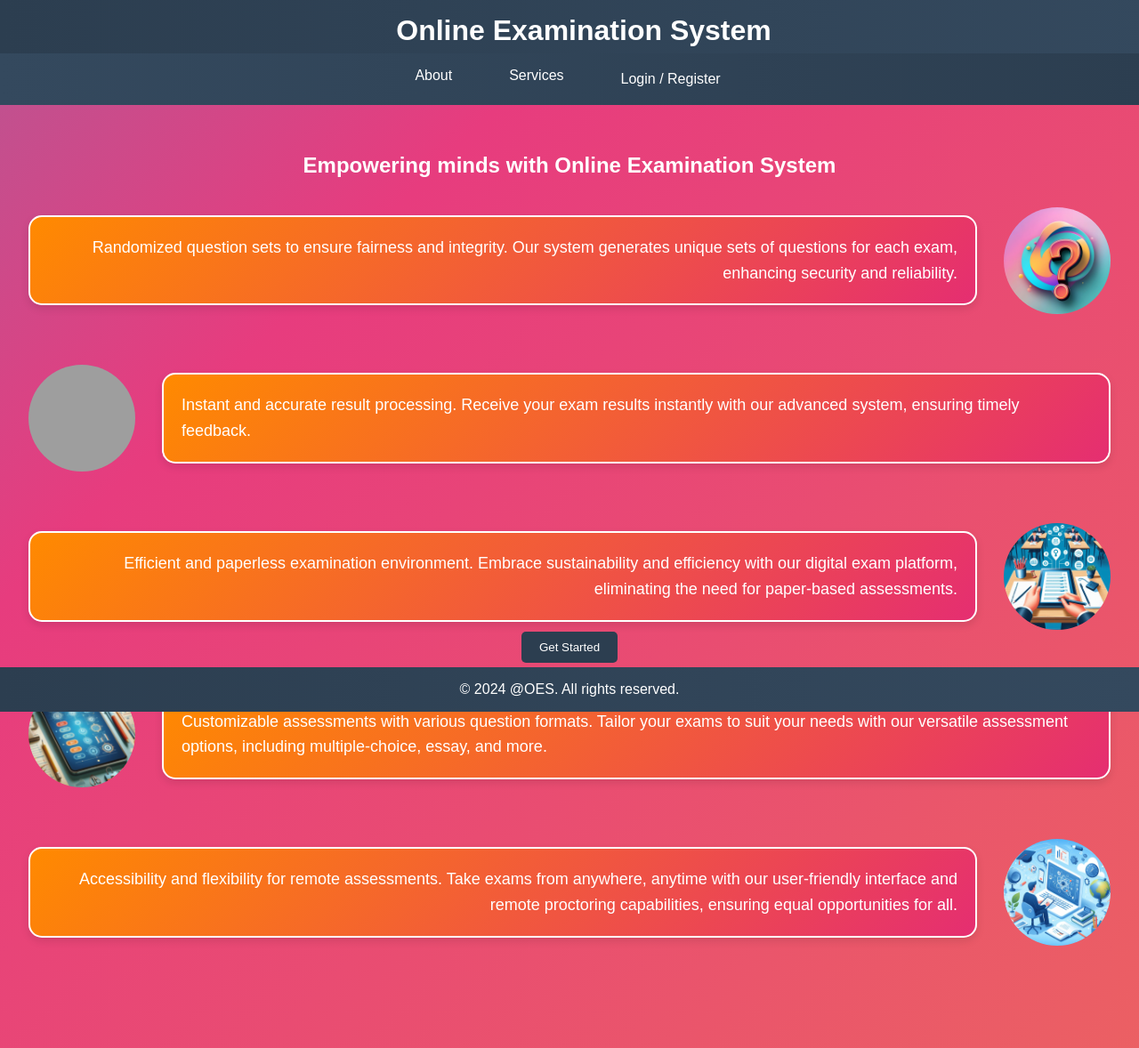
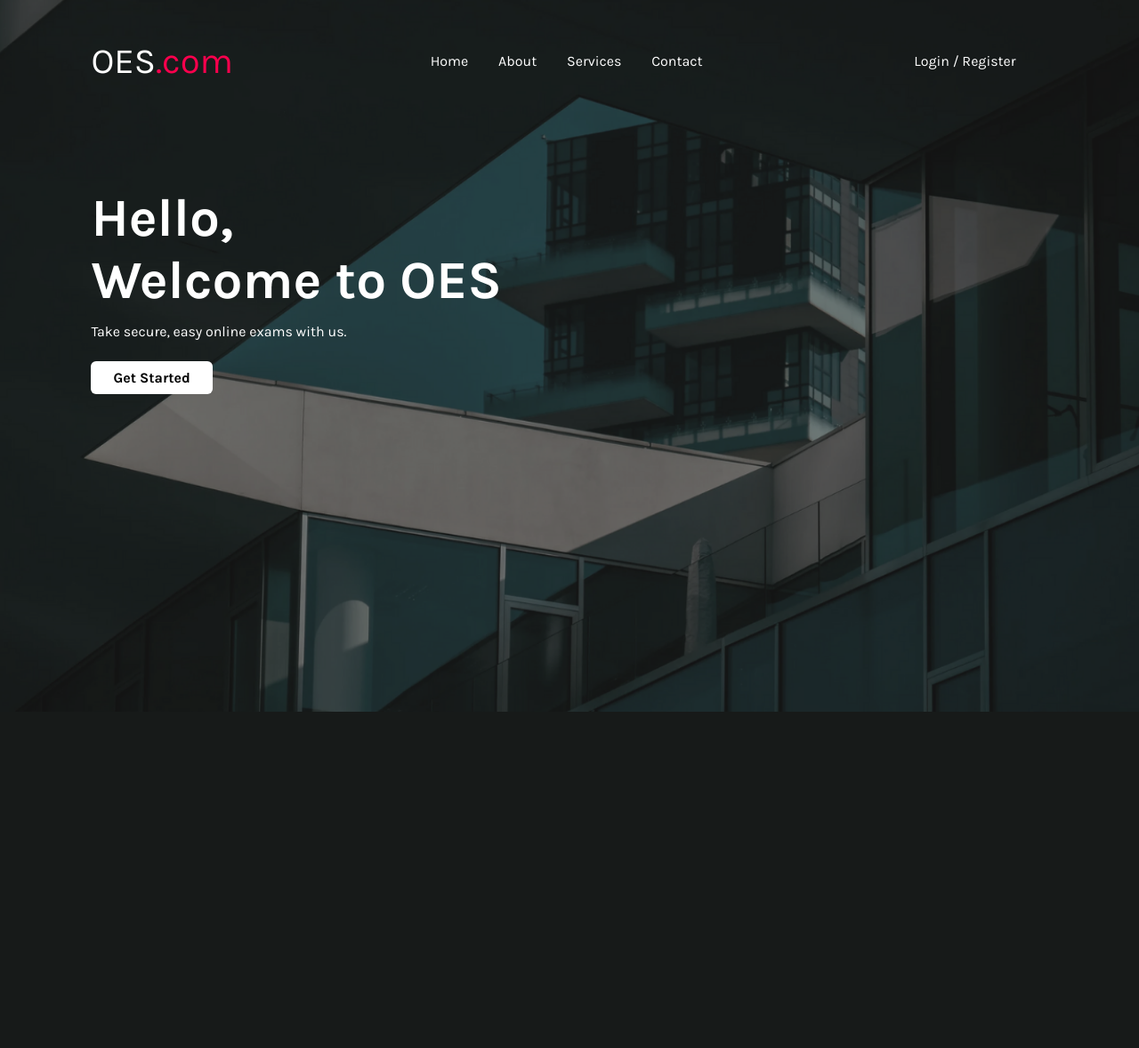
Before and after one commit to reev123/Updated-codes, a PHP site: page /project1/homepage.html in a window 1280 px wide. Shown: the whole page at 89% size. After the commit the page ends 800 px from the top, so only its background shows below. Run offline with PHP 8.4, Linux system fonts and the light colour scheme; grey boxes are pictures that could not be loaded.

Commit message:
Add files via upload

```diff
--- a/OES/homepage.html
+++ b/OES/homepage.html
@@ -1,95 +1,101 @@
 <!DOCTYPE html>
 <html lang="en">
-
 <head>
   <meta charset="UTF-8">
   <meta name="viewport" content="width=device-width, initial-scale=1.0">
-    <title>Online Exam Portal</title>
+  <meta http-equiv="X-UA-Compatible" content="ie=edge">
+  <title>Simple Website Design</title>
+</head>
 <style>
-        body {
-            font-family: Arial, sans-serif;
+  @import url('https://fonts.googleapis.com/css2?family=Karla:wght@300;400;500;600;700&display=swap');
+*{
   margin: 0;
   padding: 0;
-            background: linear-gradient(-45deg, #ee7752, #e73c7e, #23a6d5, #23d5ab);
-            background-size: 400% 400%;
-            animation: gradient 15s ease infinite;
+  box-sizing: border-box;
+  font-family: 'Karla', sans-serif;
+}
+body{
+  color: #fff;
+}
+.container{
+  width: 100%;
   height: 100vh;
+  background-image: url(canva.png);
+  background-position: center;
+  background-size: cover;
+  padding-top: 35px;
+  padding-left: 8%;
+  padding-right: 8%;
+}
+nav{
+  padding: 10px 0;
+  display: flex;
+  align-items: center;
+  justify-content: space-between;
+}
+.logo a{
+  font-size: 40px;
+  text-decoration: none;
+}
+span{
+  color: #f9004d;
+}
+nav ul li{
+  display: inline-block;
+  list-style: none;
+  margin: 10px 15px;
+}
+nav ul li a{
+  text-decoration: none;
+  transition: 0.5s;
+}
+nav ul li a:hover{
+  color: #f9004d;
+}
+.login{
+  text-decoration: none;
+  margin-right: 15px;
+  font-size: 18px;
+}
+.btn{
+  background: #000;
+  border-radius: 6px;
+  padding: 9px 25px;
+  text-decoration: none;
+  transition: 0.5s;
+  font-size: 18px;
 }
 
-        @keyframes gradient {
-            0% {
-                background-position: 0% 50%;
+.content{
+  margin-top: 10%;
+  max-width: 600px;
 }
-
-            50% {
-                background-position: 100% 50%;
+.content h2{
+  font-size: 60px
 }
-
-            100% {
-                background-position: 0% 50%;
+.content p{
+  margin-top: 10px;
+  line-height: 25px;
 }
+a{
+  color: #fff;
 }
-
-        header {
-            background: linear-gradient(90deg, #2c3e50, #34495e);
+.link {
+  margin-top: 30px;
+}
+.hire{
+  color: #000;
+  text-decoration: none;
+  background: #fff;
+  padding: 9px 25px;
+  font-weight: bold;
+  border-radius: 6px;
+  transition: 0.5s;
+}
+.link .hire:hover{
+  background: transparent;
+  border: 1px solid #fff;
   color: #fff;
-            padding: 1em;
-            text-align: center;
-            position: fixed;
-            width: 100%;
-            top: 0;
-            z-index: 2;
-        }
-
-        header h1 {
-            margin: 0;
-        }
-
-        nav {
-            display: flex;
-            justify-content: center;
-            background: linear-gradient(90deg, #34495e, #2c3e50);
-            padding: 0.5em;
-            position: fixed;
-            top: 60px;
-            width: 100%;
-            z-index: 2;
-        }
-
-        nav a {
-            color: #fff;
-            text-decoration: none;
-            padding: 0.5em 1em;
-            margin: 0 1em;
-            border-radius: 5px;
-            transition: background-color 0.3s;
-        }
-
-        nav a#login-signup {
-            color: #333;
-            /* Update color for better visibility */
-        }
-
-        nav a:hover,
-        nav a#login-signup:hover {
-            background-color: #555;
-        }
-
-        section {
-            padding: 2em;
-            text-align: center;
-            margin-top: 120px; /* Keep the original margin-top */
-            color: #fff; /* Set the text color to white */
-            padding-bottom: calc(50px + 1em); /* Adjust the padding-bottom to accommodate the footer */
-        }
-
-       footer {
-            background: linear-gradient(90deg, #2c3e50, #34495e);
-            color: #fff;
-            text-align: center;
-            padding: 1em;
-            width: 100%;
-            box-sizing: border-box;
 }
 
 .dropdown {
@@ -117,7 +123,7 @@
         .dropdown-content {
             display: none;
             position: absolute;
-            background: linear-gradient(90deg, #2c3e50, #34495e);
+            background: transparent;
             /* Dropdown background color */
             box-shadow: 0px 8px 16px 0px rgba(0, 0, 0, 0.2);
             z-index: 1;
@@ -137,191 +143,19 @@
             display: block;
         }
 
-        .animated-text-container {
-            display: inline-block;
-            overflow: hidden;
-            position: relative;
-        }
-
-        .animated-text {
-            color: #fff;
-            /* Text color */
-            position: relative;
-            opacity: 0;
-            transform: translateY(-50px);
-            animation: slideInText 1s ease-in-out forwards;
-        }
-
-        @keyframes slideInText {
-            0% {
-                transform: translateY(-50px);
-                opacity: 0;
-            }
-
-            100% {
-                transform: translateY(0);
-                opacity: 1;
-            }
-        }
-
-        /* Remove list-style (dots) from ul */
-        ul {
-            list-style: none;
-            padding: 0;
-        }
-
-        /* Add margin-top to create space between footer and gif */
-        #illustration {
-            margin-bottom: 50px;
-        }
-
-        /* Custom styles for enhanced section content */
-        .feature {
-            display: flex;
-            justify-content: center;
-            align-items: center;
-            margin-bottom: 40px;
-            text-align: left;
-        }
-
-        .feature img {
-            width: 120px;
-            height: 120px;
-            margin-right: 30px;
-            border-radius: 50%;
-            animation: pulse 1.5s ease-in-out infinite alternate, slideInImage 1s ease-in-out forwards;
-        }
-
-        .feature p {
-            font-size: 18px;
-            line-height: 1.5;
-        }
-
-        .feature:nth-child(even) {
-            flex-direction: row-reverse;
-            text-align: right;
-        }
-
-        .feature:nth-child(even) img {
-            margin-left: 30px;
-            margin-right: 0;
-        }
-
-        @keyframes pulse {
-            0% {
-                transform: scale(1);
-            }
-
-            100% {
-                transform: scale(1.1);
-            }
-        }
-
-        @keyframes slideInImage {
-            0% {
-                transform: translateX(-50px);
-                opacity: 0;
-            }
-
-            100% {
-                transform: translateX(0);
-                opacity: 1;
-            }
-        }
-
-        .animated {
-            animation: fadeIn 1s ease-in-out;
-        }
-
-        @keyframes fadeIn {
-            0% {
-                opacity: 0;
-                transform: translateY(50px);
-            }
-
-            100% {
-                opacity: 1;
-                transform: translateY(0);
-            }
-        }
-
-        /* Style for the button */
-        button {
-            background-color: #2c3e50;
-            /* Match header background color */
-            color: #fff;
-            /* Match header text color */
-            padding: 10px 20px;
-            /* Adjust padding as needed */
-            border: none;
-            border-radius: 5px;
-            cursor: pointer;
-            transition: background-color 0.3s;
-            /* Smooth transition on hover */
-        }
-
-        button:hover {
-            background-color: #34495e;
-            /* Darker shade for hover effect */
-        }
-
-    .feature p {
-        font-size: 18px;
-        line-height: 1.6;
-        padding: 20px;
-        background: linear-gradient(135deg, #ff8a00, #e52e71); /* Gradient background */
-        color: #fff; /* White text color */
-        border-radius: 15px; /* Rounded corners */
-        border: 2px solid #fff; /* White border */
-        box-shadow: 0 4px 10px rgba(0, 0, 0, 0.1); /* Soft shadow */
-        transition: transform 0.3s ease, border-color 0.3s ease; /* Smooth transitions */
-    }
-
-    /* Add hover effect for paragraph content */
-    .feature p:hover {
-        transform: translateY(-3px); /* Add slight upward movement on hover */
-        border-color: #ff8a00; /* Change border color on hover */
-    }
-
-    .footer-container {
-        position: fixed;
-        bottom: 0;
-        left: 0;
-        width: 100%;
-        display: flex;
-        flex-direction: column;
-        align-items: center;
-    }
-
-    .center-button {
-        margin-bottom: 5px; /* Add margin to create space between button and footer */
-    }
-
-    /* Adjusted CSS for user profile */
-.user-profile {
-    position: absolute;
-    top: 20px;
-    right: 20px;
-    color: #fff;
-}
-
-.user-profile a {
-    color: #fff;
-    text-decoration: none;
-    margin-left: 10px;
-}
-
 </style>
-</head>
-
 <body>
-    <header>
-        <h1>Online Examination System</h1>
-    </header>
-
+  <div class="container">
     <nav>
-        <a href="aboutus.html">About</a>
-        <a href="#">Services</a>
+      <div class="logo">
+        <a href="#">OES<span>.com</span></a>
+      </div>
+      <ul>
+        <li><a href="homepage.html">Home</a></li>
+        <li><a href="aboutus.html">About</a></li>
+        <li><a href="#">Services</a></li>
+        <li><a href="#">Contact</a></li>
+      </ul>
       <div class="dropdown" id="loginDropdown">
         <a href="#" id="loginSignup">Login / Register</a>
         <div class="dropdown-content">
@@ -330,111 +164,28 @@
         </div>
     </div>
     </nav>
-
-    <section>
-        <div class="animated-text-container">
-            <h2 class="animated-text">Empowering minds with Online Examination System</h2>
+    <div class="content">
+      <h2>Hello,<br>Welcome to OES</h2>
+      <p> Take secure, easy online exams with us.<br>
     </div>
-        <div class="feature">
-            <img src="questionmark.jpg" alt="Feature 1">
-            <p>Randomized question sets to ensure fairness and integrity. Our system generates unique sets of questions for each exam, enhancing security and reliability.</p>
+    <div class="link">
+      <a href="getstarted.html" class="hire" id="getStartedBtn">Get Started</a>
     </div>
-        <div class="feature">
-            <img src="resultprocessing.jpg" alt="Feature 2">
-            <p>Instant and accurate result processing. Receive your exam results instantly with our advanced system, ensuring timely feedback.</p>
   </div>
-        <div class="feature">
-            <img src="paperless2.jpg" alt="Feature 3">
-            <p>Efficient and paperless examination environment. Embrace sustainability and efficiency with our digital exam platform, eliminating the need for paper-based assessments.</p>
-        </div>
-        <div class="feature">
-            <img src="designer1.png" alt="Feature 4">
-            <p>Customizable assessments with various question formats. Tailor your exams to suit your needs with our versatile assessment options, including multiple-choice, essay, and more.</p>
-        </div>
-        <div class="feature">
-            <img src="accessibility.jpg" alt="Feature 5">
-            <p>Accessibility and flexibility for remote assessments. Take exams from anywhere, anytime with our user-friendly interface and remote proctoring capabilities, ensuring equal opportunities for all.</p>
-        </div>
-        <div class="footer-container">
-            <div class="center-button">
-                <!-- Add an ID to the button for easier targeting -->
-                <button id="getStartedBtn">Get Started</button>
-            </div>
-            <footer>
-            &copy; 2024 @OES. All rights reserved.
-            </footer>
-        </div>
-
-    </section>
-
   <script>
-        document.addEventListener('DOMContentLoaded', function () {
-            // Function to add animation class to all features
-            function animateAllFeatures() {
-                var features = document.querySelectorAll('.feature');
-                features.forEach(function (feature) {
-                    feature.classList.add('animated');
-                });
-            }
-
-            // Function to animate feature images when they come into view
-            function animateFeatures(entries, observer) {
-                entries.forEach(function (entry) {
-                    if (entry.isIntersecting) {
-                        entry.target.classList.add('animated');
-                        observer.unobserve(entry.target); // Stop observing once animated
-                    }
-                });
-            }
-
-            // Create an intersection observer
-            var observer = new IntersectionObserver(animateFeatures, {
-                root: null,
-                rootMargin: '0px',
-                threshold: 0.1
+    document.getElementById('loginSignup').addEventListener('click', function (event) {
+        event.preventDefault();
+        var dropdownContent = document.querySelector('.dropdown-content');
+        dropdownContent.style.display = (dropdownContent.style.display === "none" || dropdownContent.style.display === "") ? "block" : "none";
+        event.stopPropagation();
     });
 
-            // Observe each feature image
-            var featureImages = document.querySelectorAll('.feature img');
-            featureImages.forEach(function (img) {
-                observer.observe(img);
-            });
-
-            // Trigger animation for all features on page load
-            animateAllFeatures();
-
-            // Toggle dropdown when clicking on "Login / Signup"
-            document.getElementById('loginSignup').addEventListener('click', function (event) {
-                event.preventDefault(); // Prevent default anchor tag behavior
-                var dropdownContent = document.querySelector('.dropdown-content');
-                if (dropdownContent.style.display === "none" || dropdownContent.style.display === "") {
-                    dropdownContent.style.display = "block";
-                } else {
-                    dropdownContent.style.display = "none";
-                }
-                event.stopPropagation(); // Prevent event bubbling
-            });
-
-            // Close dropdown when clicking anywhere on the page outside of it
     document.body.addEventListener('click', function (event) {
         var dropdownContent = document.querySelector('.dropdown-content');
         if (!event.target.closest('.dropdown') && dropdownContent.style.display === "block") {
             dropdownContent.style.display = "none";
         }
     });
-
-            // Debugging function to check if login links are being clicked
-            document.querySelectorAll('.dropdown-content a').forEach(function (link) {
-                link.addEventListener('click', function () {
-                    console.log('Login link clicked:', this.getAttribute('href'));
-                });
-            });
-
-            setTimeout(function () {
-                window.scrollTo(0, 0);
-            }, 100);
-        });
-
 
     document.addEventListener('DOMContentLoaded', function () {
             // Function to check if the user is logged in
@@ -456,8 +207,7 @@
             // Add click event listener to "Get Started" button
             document.getElementById('getStartedBtn').addEventListener('click', handleGetStartedClick);
         });
+
   </script>
-
 </body>
-
 </html>
--- a/OES/login.php
+++ b/OES/login.php
@@ -22,7 +22,7 @@
 
         if ($result && $result->num_rows > 0) {
             $_SESSION['username'] = $username;
-            header("Location: homepage.html");
+            header("Location: getstarted.html");
             exit();
         } else {
             echo "<script>alert('Invalid username or password');</script>";
```
Also changed, not shown: OES/canva.png (added). Lines whose indentation alone changed are shown as unchanged.
